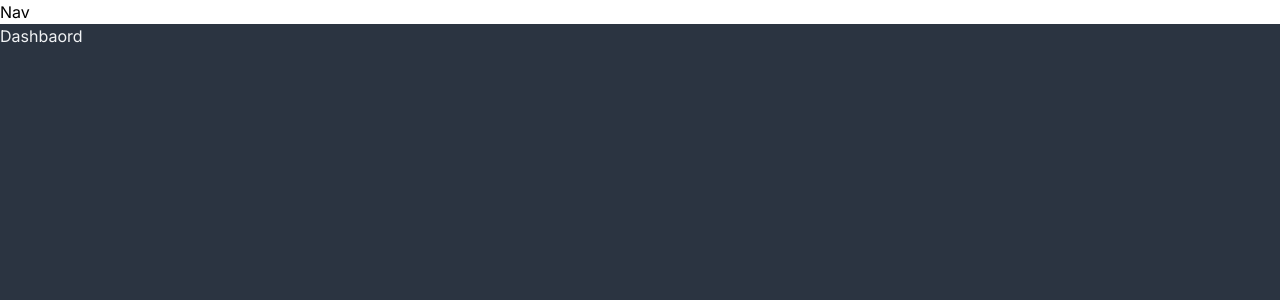
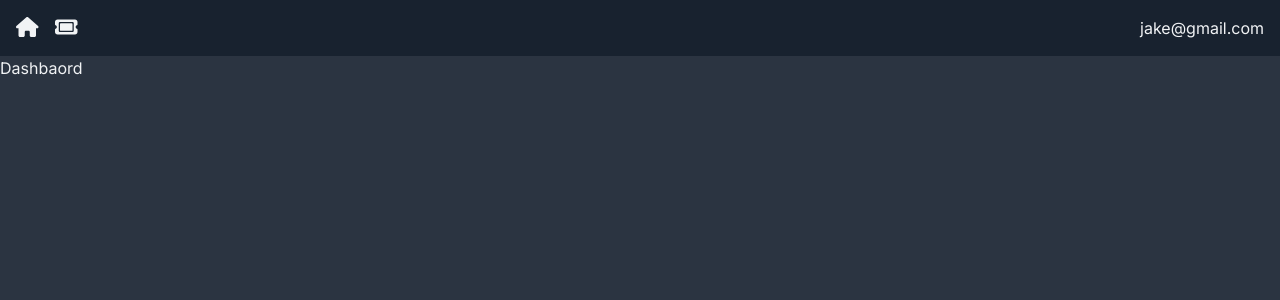
Before and after one commit to AndresF97/NextJSTicketApp, a Next.js app: page / in a window 1280 px wide. Shown: the top 300 px of the page. Built offline with nearby package versions, Linux system fonts and the light colour scheme.

Commit message:
navbar css added

```diff
--- a/app/(components)/Nav.tsx
+++ b/app/(components)/Nav.tsx
@@ -1,6 +1,23 @@
+import { faTicket, faHome } from "@fortawesome/free-solid-svg-icons";
+import { FontAwesomeIcon } from "@fortawesome/react-fontawesome";
+import Link from "next/link"
 const Nav = ()=>{
     return(
-        <h1>Nav</h1>
+        <nav className="flex justify-between bg-nav p-4">
+            <div className="flex items-center space-x-4">
+                <Link href="/">
+                    <FontAwesomeIcon icon={faHome} className="icon"/>
+                </Link>
+                <Link href="/TicketPage/new">
+                    <FontAwesomeIcon icon={faTicket} className="icon"/>
+                </Link>
+            </div>
+            <div>
+                <p className="text-default-text">
+                    jake@gmail.com
+                </p>
+            </div>
+        </nav>
     )
 }
 export default Nav;
--- a/app/globals.css
+++ b/app/globals.css
@@ -1,3 +1,12 @@
 @tailwind base;
 @tailwind components;
 @tailwind utilities;
+/* Applying  tailwind classes through the @layer to the components folder*/
+@layer componentd{
+    .icon{
+        @apply text-default-text text-xl;
+    }
+    .btn{
+        @apply hover:no-underline bg-blue-accent hover:bg-blue-accent-hover tracking-wider w-full text-center text-nav font-bold cursor-pointer uppercase px-4 p-2 rounded-md transition-colors block;
+    }
+}
--- a/app/layout.tsx
+++ b/app/layout.tsx
@@ -6,7 +6,8 @@
 import "@fortawesome/fontawesome-svg-core/styles.css"
 
 config.autoAddCss = false;
-// continue at 23:00
+// continue at 31:00
+// use npm run dev
 const inter = Inter({ subsets: ['latin'] })
 
 export const metadata: Metadata = {
```
Also changed, not shown: 1 other file (tests, documents, lock files or other folders).
